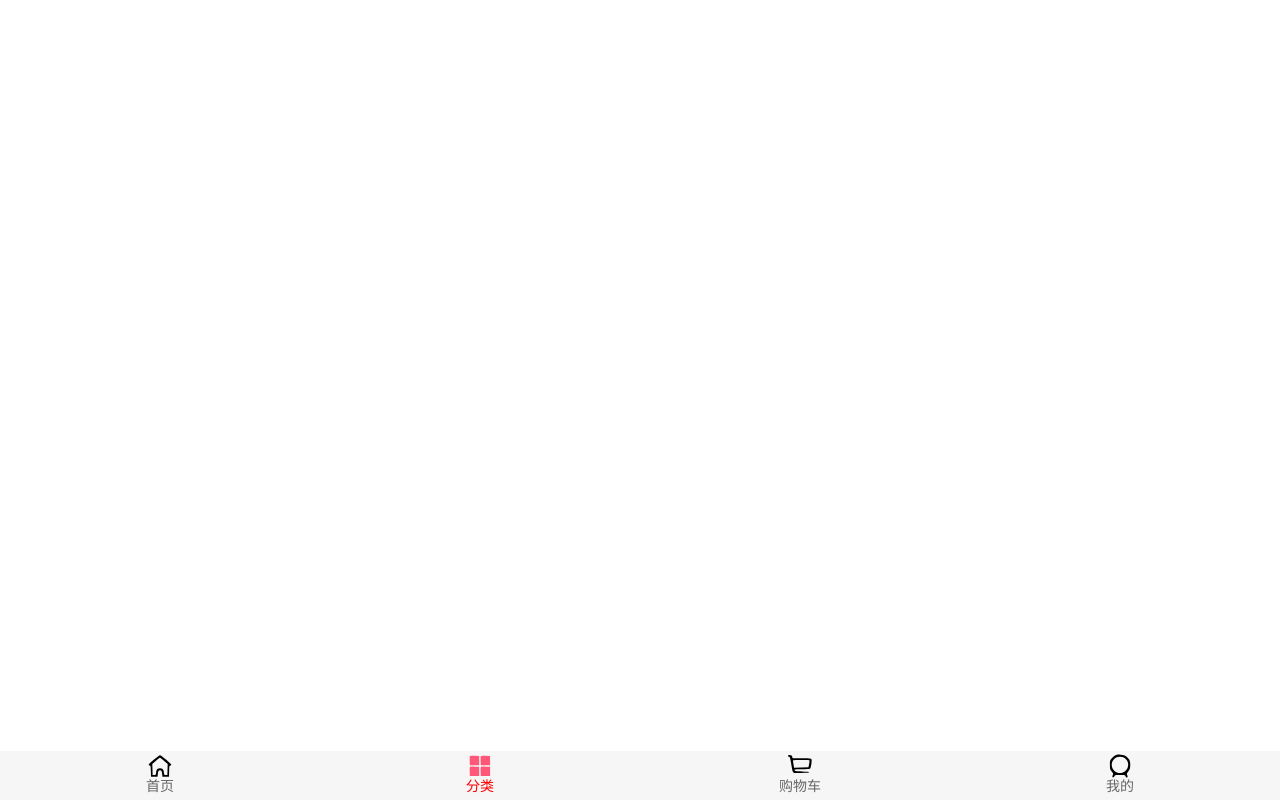
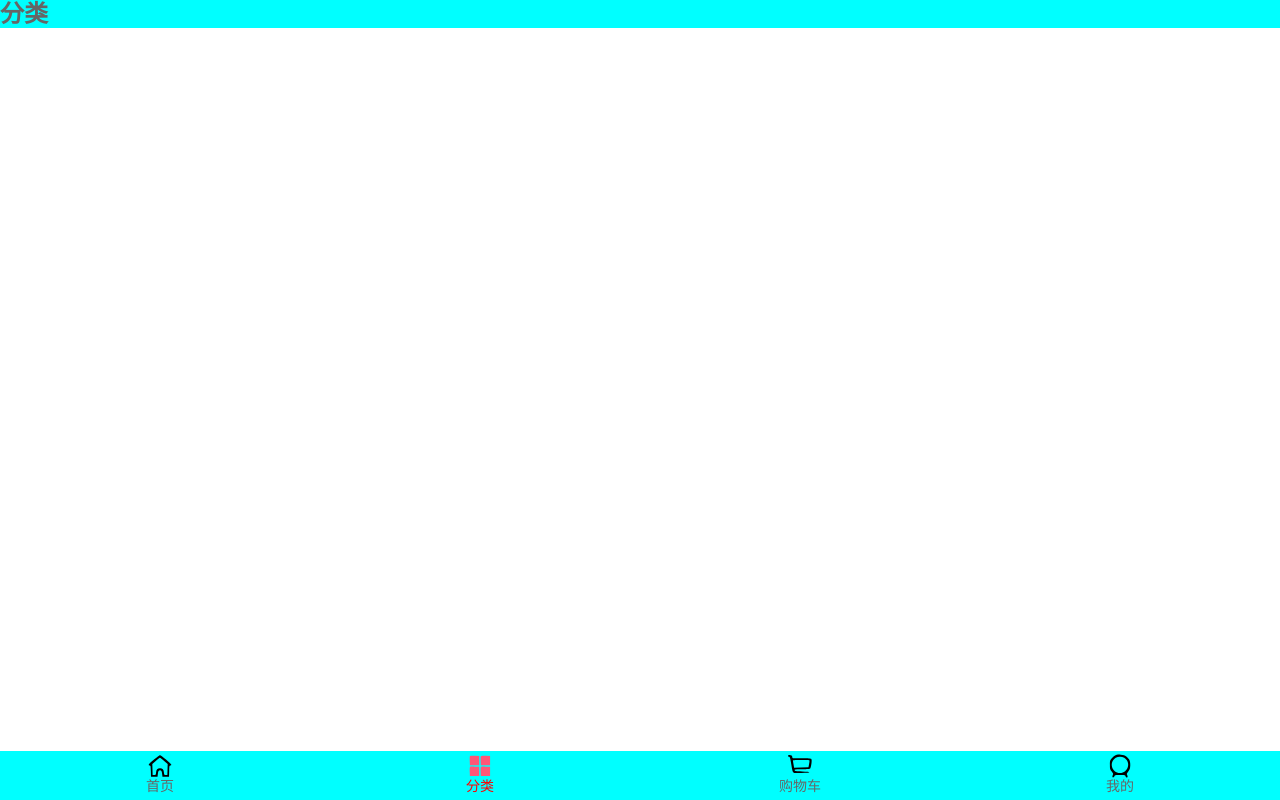
Before and after one commit to changping0823/supermall, a Vue app: page /category in a window 1280 px wide. Built offline with nearby package versions, Linux system fonts and the light colour scheme.

Commit message:
修复bug

```diff
--- a/src/App.vue
+++ b/src/App.vue
@@ -1,12 +1,13 @@
 <template>
 	<div id="app">
-		<!-- <rout-view></rout-view> -->
+		<router-view></router-view>
 		<main-tab-bar></main-tab-bar>
 	</div>
 </template>
 
 <script>
 import MainTabBar from "components/content/MainTabBar.vue";
+
 export default {
 	name: "App",
 	components: {
--- a/src/main.js
+++ b/src/main.js
@@ -1,12 +1,12 @@
-import Vue from 'vue'
-import App from './App.vue'
-import router from './router'
-import store from './store'
+import Vue from "vue";
+import App from "./App.vue";
+import router from "./router";
+import store from "./store";
 
-Vue.config.productionTip = false
+Vue.config.productionTip = false;
 
 new Vue({
-  router,
-  store,
-  render: h => h(App)
-}).$mount('#app')
+	render: h => h(App),
+	store,
+	router
+}).$mount("#app");
--- a/src/router/index.js
+++ b/src/router/index.js
@@ -1,40 +1,44 @@
 import Vue from "vue";
 import VueRouter from "vue-router";
 
+const Home = () => import("views/home/Home");
+const Category = () => import("views/category/Category");
+const Cart = () => import("views/cart/Cart");
+const Profile = () => import("views/profile/Profile");
+// const Detail = () => import("views/detail/Detail");
+
+// 1.安装VueRouter
 Vue.use(VueRouter);
 
+// 2.配置路由信息
 const routes = [
 	{
 		path: "/",
-		name: "home",
-		component: () => import("../views/home/Home.vue")
+		redirect: "/home"
 	},
 	{
 		path: "/home",
-		name: "home",
-		component: () => import("../views/home/Home.vue")
+		component: Home
+	},
+	{
+		path: "/category",
+		component: Category
 	},
 	{
 		path: "/cart",
-		name: "cart",
-		component: () => import("../views/cart/Cart.vue")
-	},
-	{
-		path: "/category",
-		name: "category",
-		component: () => import("../views/category/Category.vue")
+		component: Cart
 	},
 	{
 		path: "/profile",
-		name: "profile",
-		component: () => import("../views/profile/Profile.vue")
+		component: Profile
 	}
 ];
 
+// 3.创建路由对象
 const router = new VueRouter({
 	mode: "history",
-	base: process.env.BASE_URL,
 	routes
 });
 
+// 4.导出
 export default router;
--- a/src/views/category/Category.vue
+++ b/src/views/category/Category.vue
@@ -1,5 +1,7 @@
 <template>
-	<div class="category">分类</div>
+	<div class="category">
+		<h2>分类</h2>
+	</div>
 </template>
 
 <script>
@@ -8,6 +10,13 @@ export default {
 	components: {},
 	created() {
 		document.title = "分类";
+		console.log("分类页面");
 	}
 };
 </script>
+
+<style>
+div {
+	background-color: aqua;
+}
+</style>
--- a/src/views/home/Home.vue
+++ b/src/views/home/Home.vue
@@ -1,23 +1,13 @@
 <template>
 	<div class="home">
-		{{ $store.state.person }}
 		<button @click="count++">+</button>
 		<button @click="count--">-</button>
 	</div>
 </template>
 
 <script>
-// import store from "../../store/index";
-import axios from "axios";
-
-axios({
-	url: "http://123.207.32.32:8000/home/multidata"
-}).then(res => {
-	console.log(res);
-});
 export default {
 	name: "Home",
-	// store,
 	components: {},
 	data() {
 		return {
--- a/vue.config.js
+++ b/vue.config.js
@@ -4,14 +4,11 @@ module.exports = defineConfig({
 	configureWebpack: {
 		resolve: {
 			alias: {
+				components: "@/components",
+				content: "components/content",
+				common: "components/common",
 				assets: "@/assets",
-
-				common: "@/common",
-
-				components: "@/components",
-
 				network: "@/network",
-
 				views: "@/views"
 			}
 		}
```
